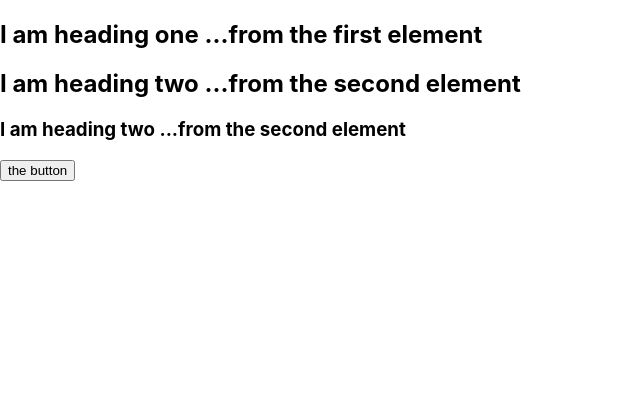
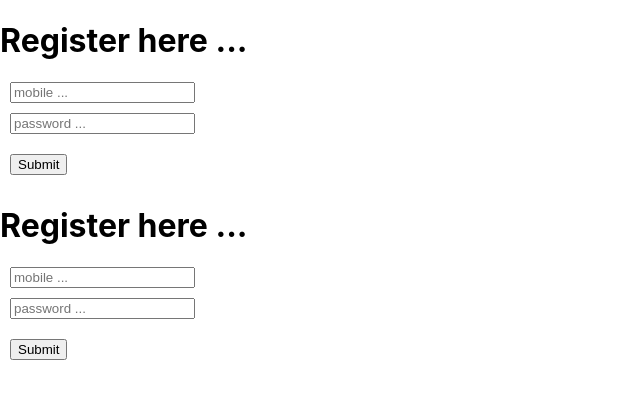
Before and after one commit to vikrantkkk/first_github_vikrant, a React (Create React App) app: page / in a window 1280 px wide. Shown: the top 398 px of the page, without its empty margins (0-640 px from the left). Built offline with nearby package versions, Linux system fonts and the light colour scheme.

Commit message:
React_prop_assignment

```diff
--- a/src/App.css
+++ b/src/App.css
@@ -36,3 +36,12 @@
     transform: rotate(360deg);
   }
 }
+
+input{
+  display: block;
+  margin-left: 10px;
+  margin-bottom: 10px;
+}
+button{
+  margin: 10px;
+}
--- a/src/App.js
+++ b/src/App.js
@@ -1,25 +1,26 @@
-import logo from './logo.svg';
+// import logo from './logo.svg';
 import './App.css';
 import React, { Fragment } from 'react';
-import Head1 from './Head1'
-import Head2 from './Head2'
-import Head3 from './Head3'
-import Button from './Button'
-
-
+import Head from './Register/Head';
+import Input from './Register/Input';
+import Button from './Register/Button';
 
 function App(){
-  return(
-   <Fragment>
-     <Head1/>
-     <Head2/>
-     <Head3/>
-     <Button/>
-   </Fragment>
+return(
+  <>
+  {/* 1st challeneg */}
+  <h1>Register here ...</h1>
+  <input type="text" placeholder='mobile ...'/>
+  <input type="text" placeholder='password ...'/>
+  <button>Submit</button>
 
-  )
+  {/* 2nd challenge */}
+  <Head/>
+  <Input mob="mobile ..." pass="password ..."/>
+  <Button btnText="Submit"/>
+
+  </>
+)
 }
 
 export default App
-
-// return(React.createElement("div",null,"hello world"))
--- a/src/Button.js
+++ /dev/null
@@ -1,10 +0,0 @@
-import React from "react";
-function Button(){
-    return(
-        <section>
-            <button>the button</button>
-        </section>
-    )
-}
-
-export default Button
--- a/src/Head1.js
+++ /dev/null
@@ -1,8 +0,0 @@
-import React from "react"
-function Head1(){
-    return(<section>
-        <h1>I am heading one ...from the first element</h1>
-    </section>
-        )
-};
-export default Head1
--- a/src/Head2.js
+++ /dev/null
@@ -1,9 +0,0 @@
-import React from "react"
-function Head2(){
-    return(
-        <section>
-            <h2>I am heading two ...from the second element</h2>
-        </section>
-    )
-}
-export default Head2
--- a/src/Head3.js
+++ /dev/null
@@ -1,9 +0,0 @@
-import React from "react";
-function Head3(){
-    return(
-        <section>
-            <h3>I am heading two ...from the second element</h3>
-        </section>
-    )
-}
-export default Head3
--- /dev/null
+++ b/src/Register/Button.js
@@ -0,0 +1,10 @@
+import React from "react";
+
+function Button(props){
+    return(
+        <>
+        <button>{props.btnText}</button>
+        </>
+    )
+}
+export default Button
--- /dev/null
+++ b/src/Register/Head.js
@@ -0,0 +1,10 @@
+import React from "react";
+
+function Head(){
+    return(
+        <>
+        <h1>Register here ...</h1>
+        </>
+    )
+}
+export default Head
--- /dev/null
+++ b/src/Register/Input.js
@@ -0,0 +1,11 @@
+import React from "react";
+function Input(props){
+    return(
+        <>
+        <input type="text" placeholder={props.mob}/>
+        <input type="text" placeholder={props.pass}/>
+        </>
+    )
+
+}
+export default Input
```
